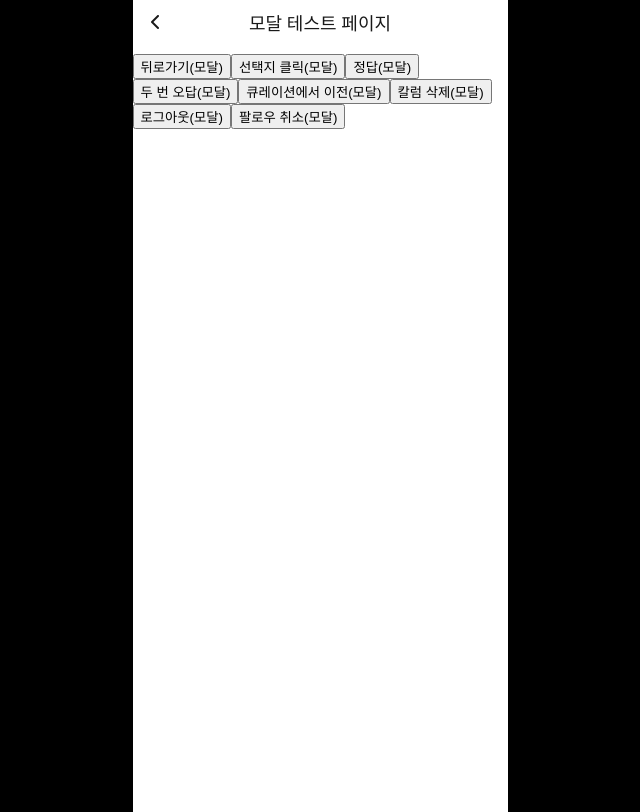
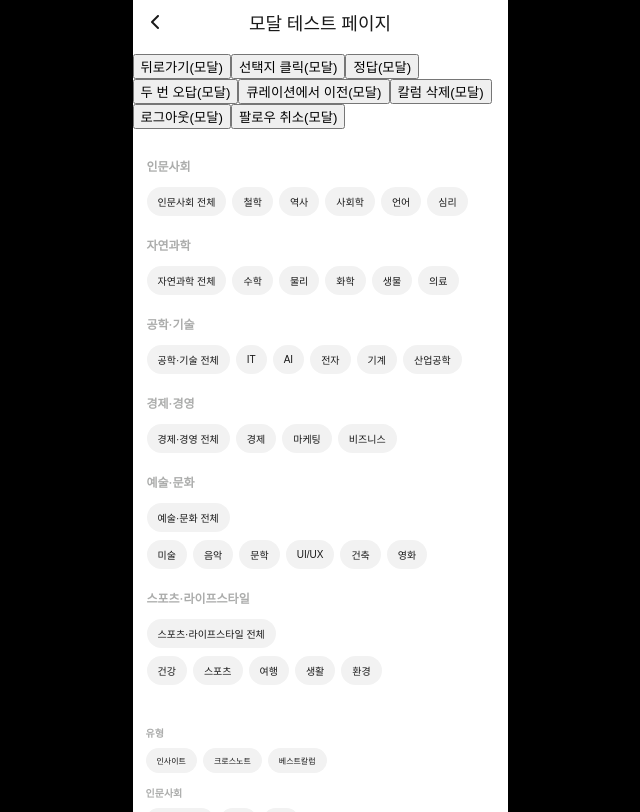
Before and after one commit to sunhwa4210/Likelion_1_FE, a React (Create React App) app: page / in a window 1280 px wide. Shown: the whole page, without its empty margins (320-960 px from the left). Built offline with nearby package versions, Linux system fonts and the light colour scheme.

Commit message:
feat: 뱃지 컴포넌트, 카테고리 컴포넌트 최종

```diff
--- a/src/components/Badges/CategoryButton.jsx
+++ b/src/components/Badges/CategoryButton.jsx
@@ -2,7 +2,7 @@
 // 버튼 클릭했을 때의 변화를 작성한 페이지입니다.
 import React from "react";
 
-const CategoryButton = ({ label, isSelected, onClick, activeTheme, displayMode }) => {
+const CategoryButton = ({ label, isSelected, onClick, activeTheme, displayMode, fontSize='10px' }) => {
 
     // 기본 버튼 색깔 (선택되지 않았을 경우)
     const defaultBg = 'var(--gray-0, #f7f7f7)'; // 배경색
@@ -12,9 +12,6 @@ const CategoryButton = ({ label, isSelected, onClick, activeTheme, displayMode }
     const activeBG = activeTheme?.backgroundColor;
     const activeBorder = activeTheme?.borderColor;
     const activeBorderThick = activeTheme?.borderThick || '1px solid'; // 테두리 두께 추출
-
-    // 폰트 크기 정의 (고정)
-    const fixedFontSize = '10px';
 
     // 조건부 패딩 정의 (클릭 전/후의 버튼 크기를 동일하게 하는 핵심 로직)
     const iconSpace = 5; // X 아이콘이 차지하는 공간
@@ -53,7 +50,7 @@ const CategoryButton = ({ label, isSelected, onClick, activeTheme, displayMode }
             ? paddingSelected // X 버튼이 나올 때 (비대칭)
             : paddingUnselected, // X 버튼이 안 나오거나 비활성화일 때 (대칭)
 
-        fontSize: fixedFontSize,
+        fontSize: fontSize,
 
         display: 'flex',
         justifyContent: 'center',
--- a/src/components/Badges/CategoryXselector.jsx
+++ b/src/components/Badges/CategoryXselector.jsx
@@ -1,9 +1,9 @@
-import React, { useState } from 'react';
+import React, { useState, useEffect } from 'react';
 import CategoryButton from './CategoryButton';
 import { COLOR_THEMES } from './CategoryData';
 
 // !!! viewOnly Prop 추가: 뷰어 모드(활성화 고정, 클릭 비활성화) 여부를 결정합니다.
-const CategoryXselector = ({ categoriesToDisplay, removableMode, viewOnly, onCategoriesChange }) => {
+const CategoryXselector = ({ categoriesToDisplay, removableMode, viewOnly, onCategoriesChange,fontSize }) => {
 
     // 초기 상태 설정: viewOnly 모드가 아닐 때 (선택 모드일 때)만 빈 배열로 시작
     const [selectedCategories, setSelectedCategories] = useState(() => {
@@ -53,7 +53,7 @@ const CategoryXselector = ({ categoriesToDisplay, removableMode, viewOnly, onCat
 
     return (
         <div>
-            <div className="field-badge-list">
+            <div className="field-badge-list" style={{display:'flex', gap:'6px'}}>
             {(categoriesToDisplay || []).map((item) => (
                 <CategoryButton
                     key={item.label}
@@ -64,6 +64,7 @@ const CategoryXselector = ({ categoriesToDisplay, removableMode, viewOnly, onCat
                     // !상위 컴포넌트에서 받은 removableMode 값이 추가됨
                     // removableMode는 X 버튼 유무만 결정
                     displayMode={removableMode ? "removable" : "default"}
+                    fontSize={fontSize}
                 />
             ))}
             </div>
--- a/src/components/Badges/CurationFilter.css
+++ b/src/components/Badges/CurationFilter.css
@@ -1,6 +1,6 @@
 .filterBox-wrapper{
     box-sizing: border-box;
-    width: 260px;
+    width: 243px;
     padding: 10px 13px 20px 13px;
     display: flex;
     flex-direction: column;
@@ -31,6 +31,7 @@ font-size: 10px;
 font-style: normal;
 font-weight: 600;
 line-height: 20px; /* 200% */
+margin: 0px;
 }
 
 .category-box{
--- a/src/components/Badges/CurationFilter.jsx
+++ b/src/components/Badges/CurationFilter.jsx
@@ -39,6 +39,7 @@ export default function CurationFilter () {
                         <CategoryXselector
                         categoriesToDisplay={curationType}
                         removableMode={true}S
+                        fontSize="8px"
                         />
                     </dix>
 
@@ -53,6 +54,7 @@ export default function CurationFilter () {
                         <CategoryXselector
                         categoriesToDisplay={humanities1}
                         removableMode={true}S
+                        fontSize="8px"
                         />
                     </dix>
 
@@ -60,6 +62,7 @@ export default function CurationFilter () {
                         <CategoryXselector
                         categoriesToDisplay={humanities2}
                         removableMode={true}S
+                        fontSize="8px"
                         />
                     </dix>
 
@@ -74,10 +77,12 @@ export default function CurationFilter () {
                         <CategoryXselector
                         categoriesToDisplay={science1}
                         removableMode={true}S
+                        fontSize="8px"
                         />
                         <CategoryXselector
                         categoriesToDisplay={science2}
                         removableMode={true}S
+                        fontSize="8px"
                         />
 
                     </dix>
@@ -92,10 +97,12 @@ export default function CurationFilter () {
                         <CategoryXselector
                         categoriesToDisplay={tech1}
                         removableMode={true}S
+                        fontSize="8px"
                         />
                         <CategoryXselector
                         categoriesToDisplay={tech2}
                         removableMode={true}S
+                        fontSize="8px"
                         />
                     </dix>
 
@@ -109,6 +116,7 @@ export default function CurationFilter () {
                         <CategoryXselector
                         categoriesToDisplay={economy}
                         removableMode={true}S
+                        fontSize="8px"
                         />
                     </dix>
                 </div>
@@ -121,10 +129,12 @@ export default function CurationFilter () {
                         <CategoryXselector
                         categoriesToDisplay={art1}
                         removableMode={true}S
+                        fontSize="8px"
                         />
                         <CategoryXselector
                         categoriesToDisplay={art2}
                         removableMode={true}S
+                        fontSize="8px"
                         />
 
                     </dix>
@@ -138,10 +148,12 @@ export default function CurationFilter () {
                         <CategoryXselector
                         categoriesToDisplay={sport1}
                         removableMode={true}S
+                        fontSize="8px"
                         />
                         <CategoryXselector
                         categoriesToDisplay={sport2}
-                        removableMode={true}S
+                        removableMode={true}
+                        fontSize="8px"
                         />
 
                     </dix>
@@ -149,11 +161,5 @@ export default function CurationFilter () {
                     </div>
             </div>
 
-            /* x 버튼이 있는 모든 카테고리 목록을 나열할 경우 */
-            /* <CategoryXselector
-                categoriesToDisplay={allCategories}
-                removableMode={true} // x 버튼이 있는 카테고리와 없는 카테고리가 따로 필요할 경우, 여기서 true 및 false로 선택해주시면 됩니다.
-            /> */
-
     );
 }
--- a/src/pages/SomePage.js
+++ b/src/pages/SomePage.js
@@ -5,6 +5,8 @@ import { useNavigate } from 'react-router-dom';
 import { useModal } from '../components/Modal/ModalProvider';
 import { presets } from '../components/Modal/presets';
 import Header from '../components/Header/Header';
+import CurationFilter from '../components/Badges/CurationFilter';
+import CategoryFilter from '../components/Badges/CategoryFilter';
 
 export default function SomePage() {
   const { open } = useModal();
@@ -70,6 +72,8 @@ export default function SomePage() {
       <button onClick={onDeleteArticle}>칼럼 삭제(모달)</button>
       <button onClick={onLogout}>로그아웃(모달)</button>
       <button onClick={onUnfollow}>팔로우 취소(모달)</button>
+      <CategoryFilter/>
+      <CurationFilter/>
 
     </div>
   );
```
